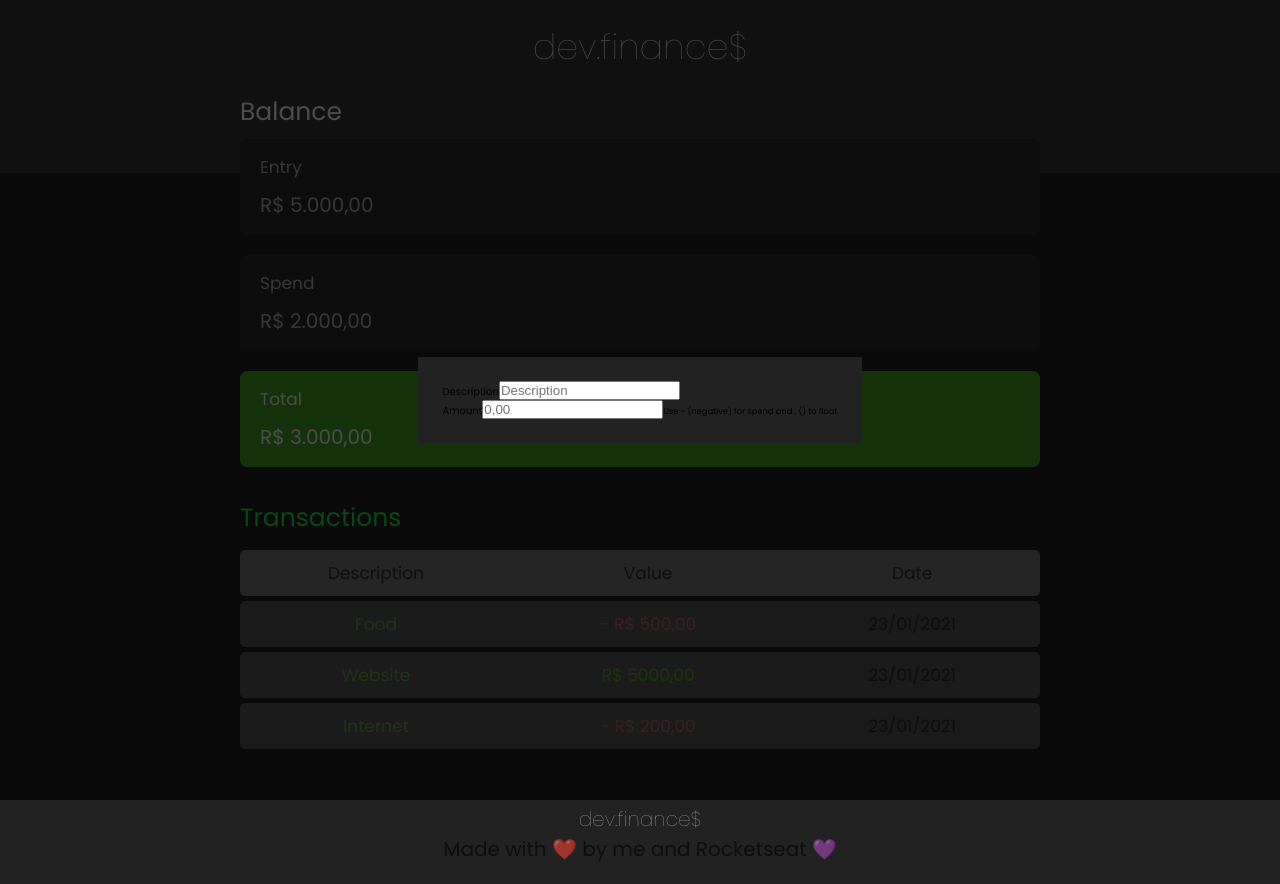
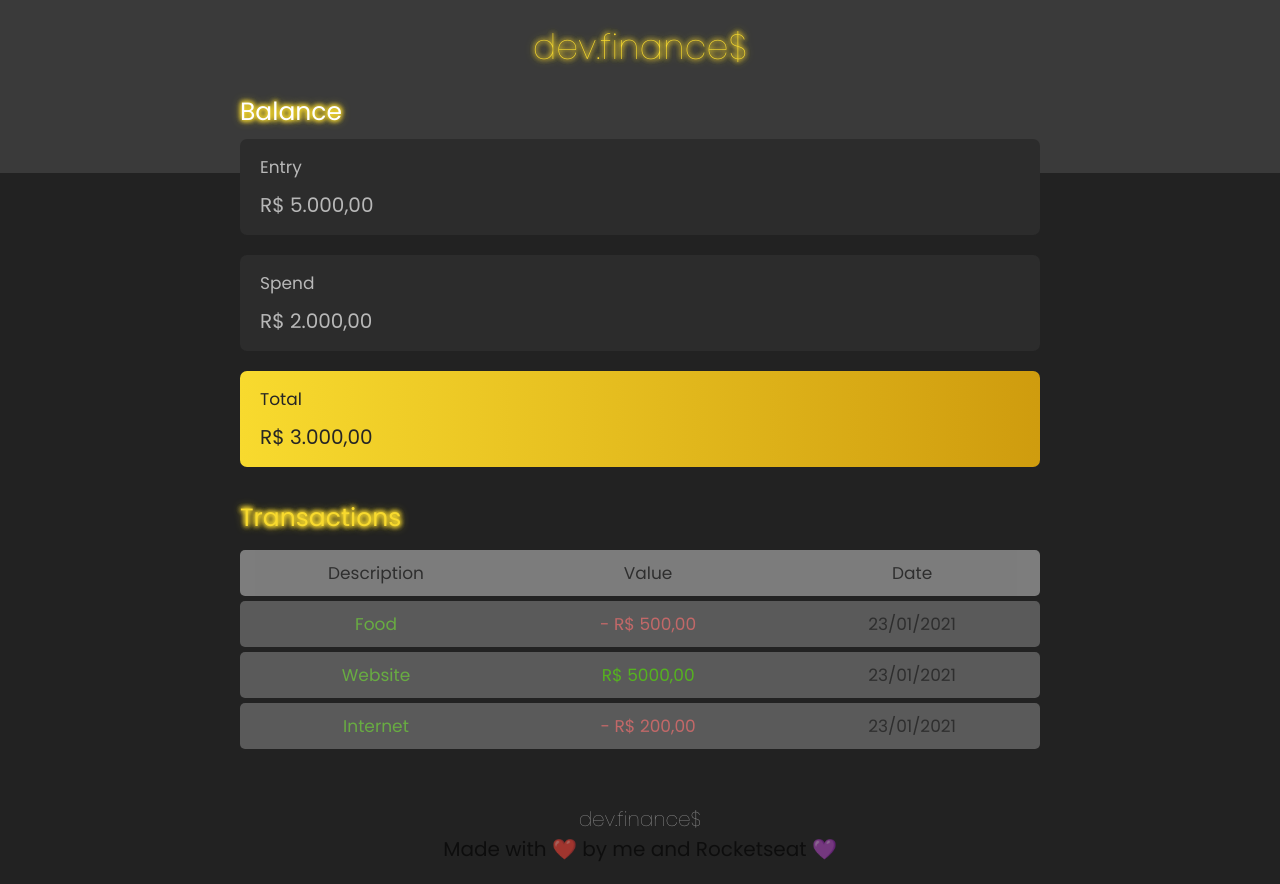
Before and after one commit to Pedro-Murilo/devfinance, a React (Create React App) app: page / in a window 1280 px wide. Built offline with nearby package versions, Linux system fonts and the light colour scheme.

Commit message:
style: changed styles in CardStyles.js, BalanceStyles.js, HeaderStyles.js and Modal.js

```diff
--- a/src/components/Balance/BalanceStyles.js
+++ b/src/components/Balance/BalanceStyles.js
@@ -1,4 +1,7 @@
-import styled from 'styled-components';
+import styled, { css } from "styled-components";
+
+const ColorNeon = "#f8da2e";
+const ColorNeonSecondary = "#f8da2e";
 
 export const BalanceContainer = styled.section`
   margin-top: -8rem;
@@ -7,15 +10,22 @@ export const BalanceContainer = styled.section`
     color: #fff;
     margin-top: 0;
   }
-`
+`;
 
 export const TitleH2 = styled.h2`
   margin-top: 3.2rem;
   margin-bottom: 0.8rem;
-    color: #22e73c;
   font-weight: normal;
   font-size: 2.5rem;
-`
+
+  ${({ isActive }) =>
+    !isActive &&
+    css`
+      color: ${ColorNeon};
+      text-shadow: 0 0 5px ${ColorNeon}, 0 0 5px ${ColorNeon},
+        0 0 10px ${ColorNeon}, 0 0 5px ${ColorNeonSecondary};
+    `}
+`;
 
 export const ScreenOnly = styled.h2`
   position: absolute;
@@ -26,4 +36,4 @@ export const ScreenOnly = styled.h2`
   clip: rect(0, 0, 0, 0);
   white-space: nowrap;
   border-width: 0;
-`
+`;
--- a/src/components/Card/CardStyles.js
+++ b/src/components/Card/CardStyles.js
@@ -28,7 +28,7 @@ export const CardContainer = styled.div`
     }
 
     &.total {
-        background: #49aa26;
-        color: #fff;
+        background-image: linear-gradient(to right, #f8da2e, #cf9c0e);
+        color: #252525;
     }
 `
--- a/src/components/Header/HeaderStyles.js
+++ b/src/components/Header/HeaderStyles.js
@@ -1,6 +1,9 @@
-import styled from "styled-components";
+import styled, { css } from "styled-components";
 
-  export const HeaderContainer = styled.header`
+const ColorNeon = "#f8da2e";
+const ColorNeonSecondary = "#f8da2e";
+
+export const HeaderContainer = styled.header`
   text-align: center;
   background: #3a3a3a;
   padding: 2rem 0 10rem;
@@ -9,5 +12,13 @@ import styled from "styled-components";
     font-weight: 100;
     font-size: 3.5rem;
     color: #fff;
+
+    ${({ isActive }) =>
+      !isActive &&
+      css`
+        color: ${ColorNeon};
+        text-shadow: 0 0 5px ${ColorNeon}, 0 0 5px ${ColorNeon},
+          0 0 10px ${ColorNeon}, 0 0 5px ${ColorNeonSecondary};
+      `}
   }
 `;
--- a/src/components/Modal/Modal.js
+++ b/src/components/Modal/Modal.js
@@ -3,7 +3,7 @@ import { ScreenOnly } from '../Balance/BalanceStyles';
 
 const Modal = () => {
   return (
-    <ModalStyles isActive>
+    <ModalStyles isActive={false}>
       <ModalWrapper>
         <div className="form">
           <ScreenOnly>Nova Transação</ScreenOnly>
```
Also changed, not shown: 1 other file (tests, documents, lock files or other folders). Lines whose indentation alone changed are shown as unchanged.
